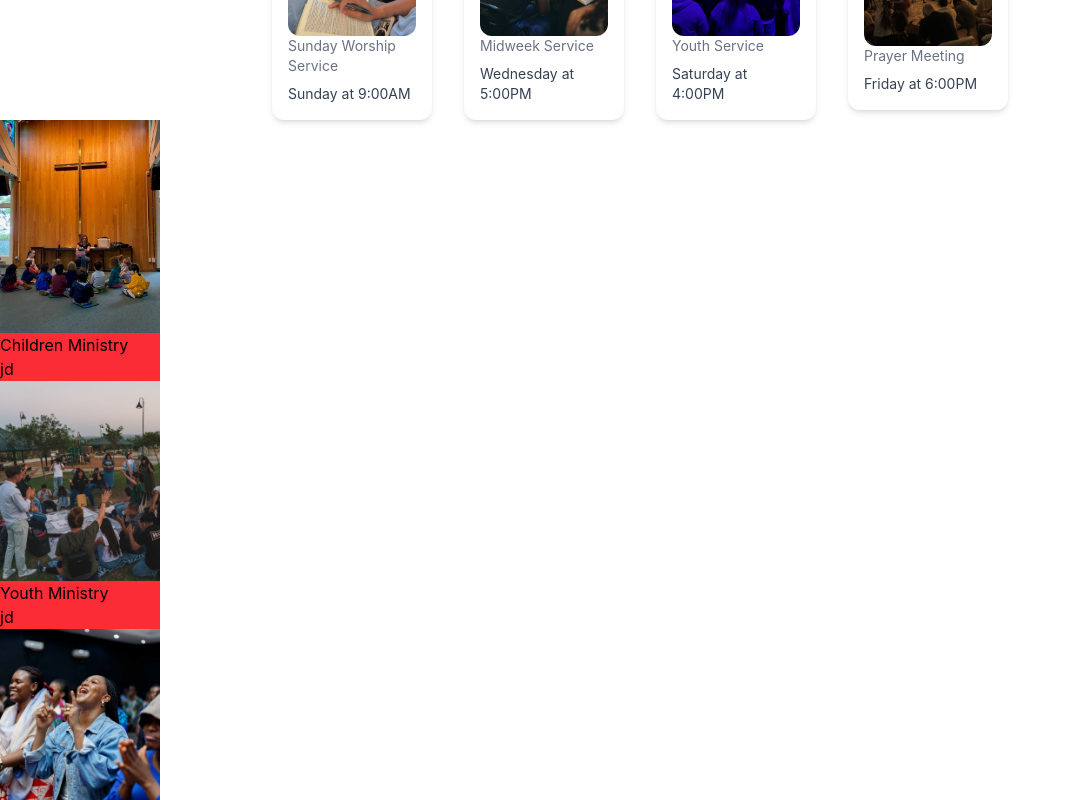
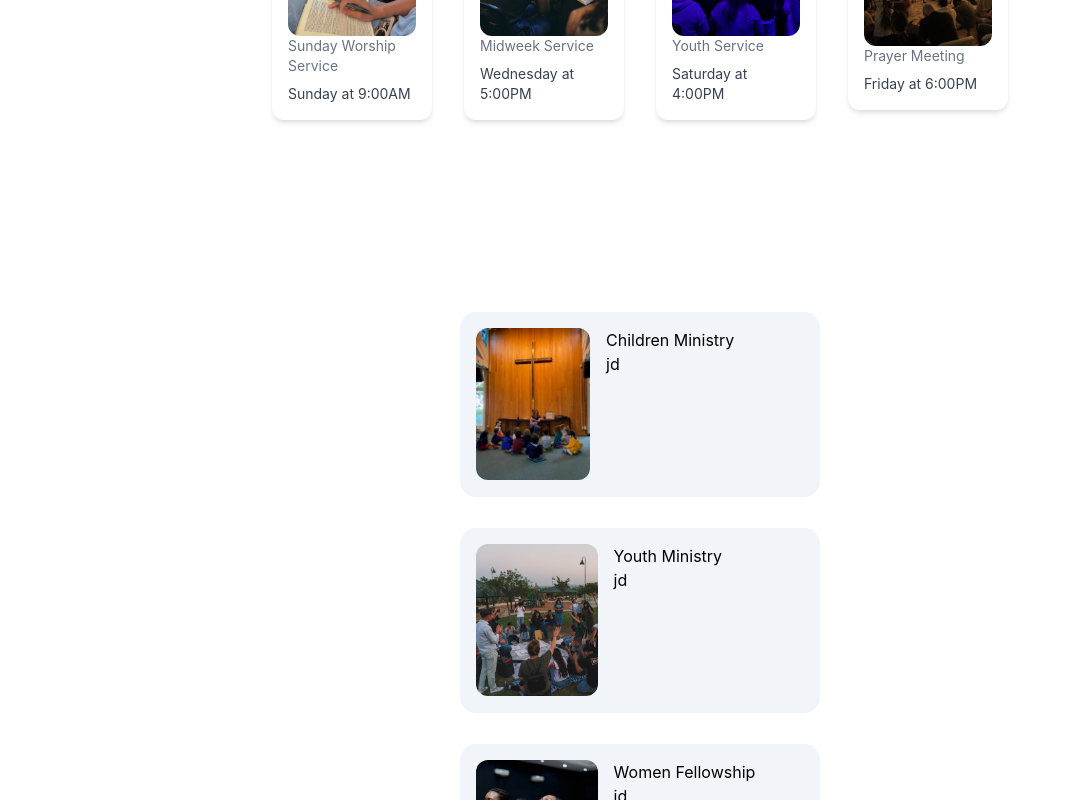
Before and after one commit to neducod/church-website, a React (Vite) app in the folder church-website/: page / in a window 1280 px wide. Shown: the part 1060-1860 px from the top of the page, without its empty margins (0-1071 px from the left). Built offline with nearby package versions, Linux system fonts and the light colour scheme.

Commit message:
array section styling

```diff
--- a/church-website/src/components/home/Ministry.jsx
+++ b/church-website/src/components/home/Ministry.jsx
@@ -49,16 +49,16 @@ const data = [
 function Ministry(){
     return(
         <>
-            <div>
+            <div className='flex justify-center items-center flex-col gap-8 mt-48'>
                 {data.map((item) => (
                     <div
                         key={item.id}
-                        className='w-40 bg-red-500'
+                        className='w-90 bg-slate-100 rounded-2xl shadow-2xs p-4 hover:shadow-2xl transition flex flex-row gap-4 '
                     >
                     <img
                         src={item.image}
                         alt={item.title}
-                        className='w-full'
+                        className='h-38 rounded-xl'
                     ></img>
                     <div>
                         <h2 className='text-black'>
```
